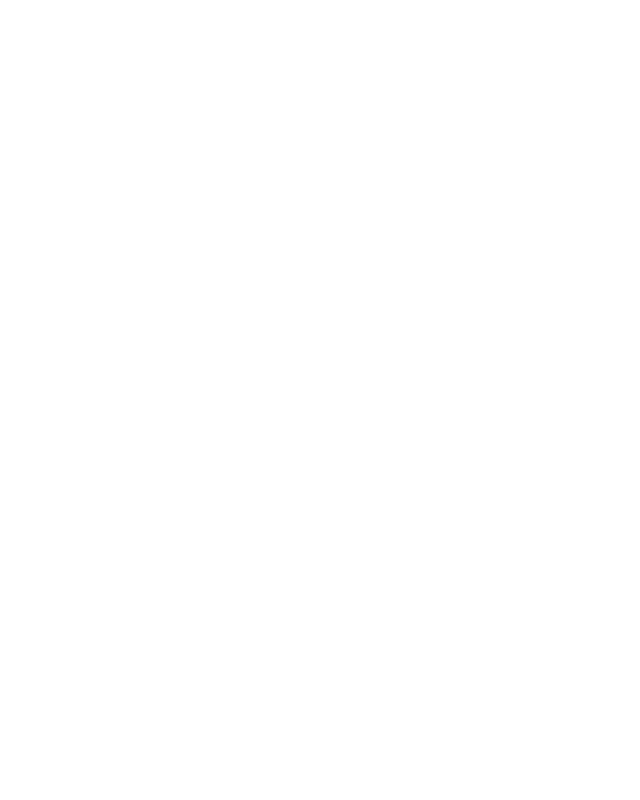
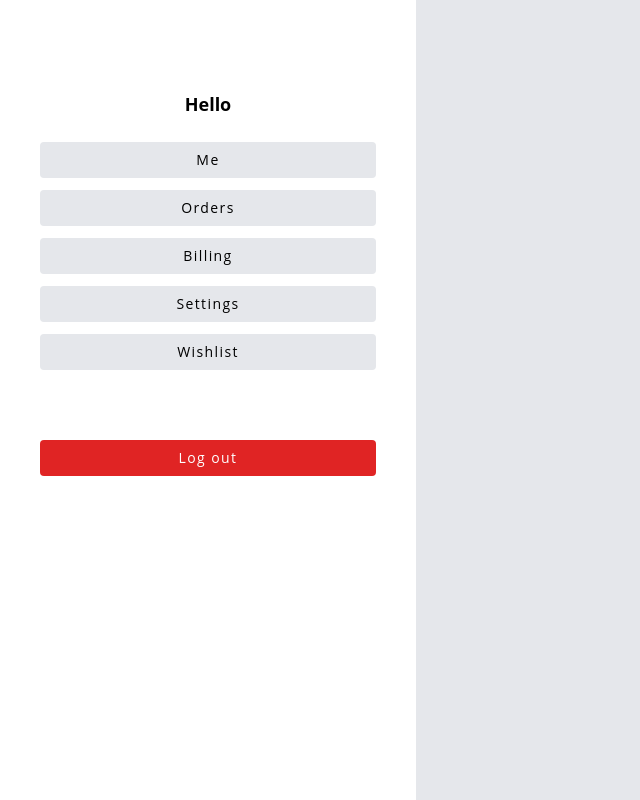
Before and after one commit to SLIIT-3rd-Year-Bois-Inc/cloths-store-frontend, a React (Create React App) app: page /customer/dashboard in a window 1280 px wide. Before the commit this address had no page. Shown: the whole page, without its empty margins (0-640 px from the left). Built offline with nearby package versions, Linux system fonts and the light colour scheme.

Commit message:
Add Dashboard side bar

```diff
--- /dev/null
+++ b/src/components/customer-dashboard/side-bar/index.tsx
@@ -0,0 +1,48 @@
+import React from "react";
+
+export default function SideBar() {
+  return (
+    <div className="w-[calc(20vw+10em)] max-w-[28em] bg-white flex flex-col items-center">
+      <h1 className="font-bold pt-[5em] mb-2 text-lg">Hello</h1>
+      <div className="px-10 mt-4 w-full">
+        <SideBarItem title="Your profile">Me</SideBarItem>
+        <SideBarItem title="Order History">Orders</SideBarItem>
+        <SideBarItem title="Billing History and Management">
+          Billing
+        </SideBarItem>
+        <SideBarItem title="Settings">Settings</SideBarItem>
+        <SideBarItem title="Your Wishlist">Wishlist</SideBarItem>
+
+        <SideBarItem
+          title="Sign out from your account"
+          className="mt-[5em]"
+          red
+        >
+          Log out
+        </SideBarItem>
+      </div>
+    </div>
+  );
+}
+
+interface SideBarProps {
+  children?: string;
+  red?: boolean;
+  className?: string;
+  title?: string;
+}
+
+function SideBarItem({ children, red, className, title }: SideBarProps) {
+  return (
+    <div
+      title={title ? title : ""}
+      className={`w-full text-center ${
+        red ? "bg-red-600 text-white" : "bg-gray-200"
+      } mb-3 p-2 rounded hover:bg-red-300 cursor-pointer transition-[50ms] open-sans-font line-spacing-small text-sm ${
+        className ? className : ""
+      }`}
+    >
+      {children}
+    </div>
+  );
+}
--- a/src/index.css
+++ b/src/index.css
@@ -25,3 +25,7 @@
 .text-border-1 {
   text-shadow: 0 0 3px black;
 }
+
+.line-spacing-small {
+  letter-spacing: 0.1em;
+}
--- /dev/null
+++ b/src/pages/customer-dashboard/dashboard/index.tsx
@@ -0,0 +1,14 @@
+import React from "react";
+import { Outlet } from "react-router-dom";
+import SideBar from "../../../components/customer-dashboard/side-bar";
+
+export default function CustomerDashBoard() {
+  return (
+    <div className="w-screen h-screen bg-black flex flex-row">
+      <SideBar />
+      <div className="flex-grow bg-gray-200">
+        <Outlet />
+      </div>
+    </div>
+  );
+}
--- a/src/routes/customer.tsx
+++ b/src/routes/customer.tsx
@@ -1,11 +1,13 @@
 import React from "react";
 import { Route, Routes } from "react-router-dom";
+import CustomerDashBoard from "../pages/customer-dashboard/dashboard";
 import Home from "../pages/home";
 
 export default function CustomerRouter() {
   return (
     <Routes>
       <Route path="/" element={<Home />}></Route>
+      <Route path="/customer/dashboard" element={<CustomerDashBoard />}></Route>
     </Routes>
   );
 }
```
